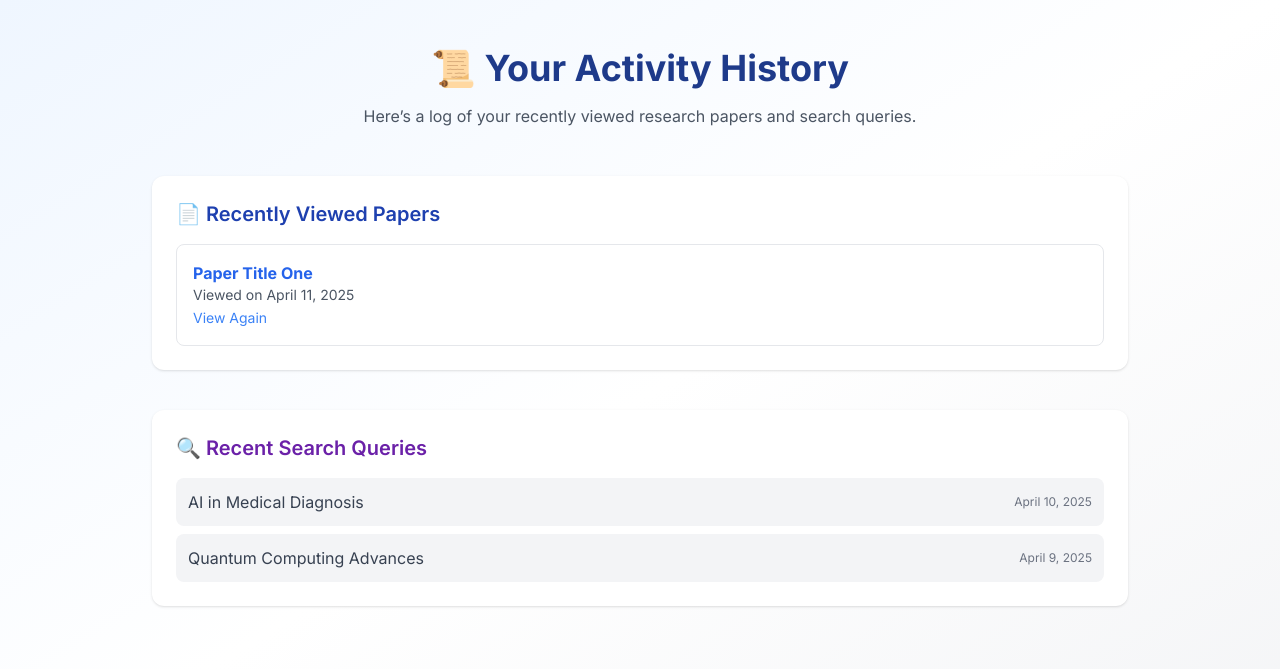
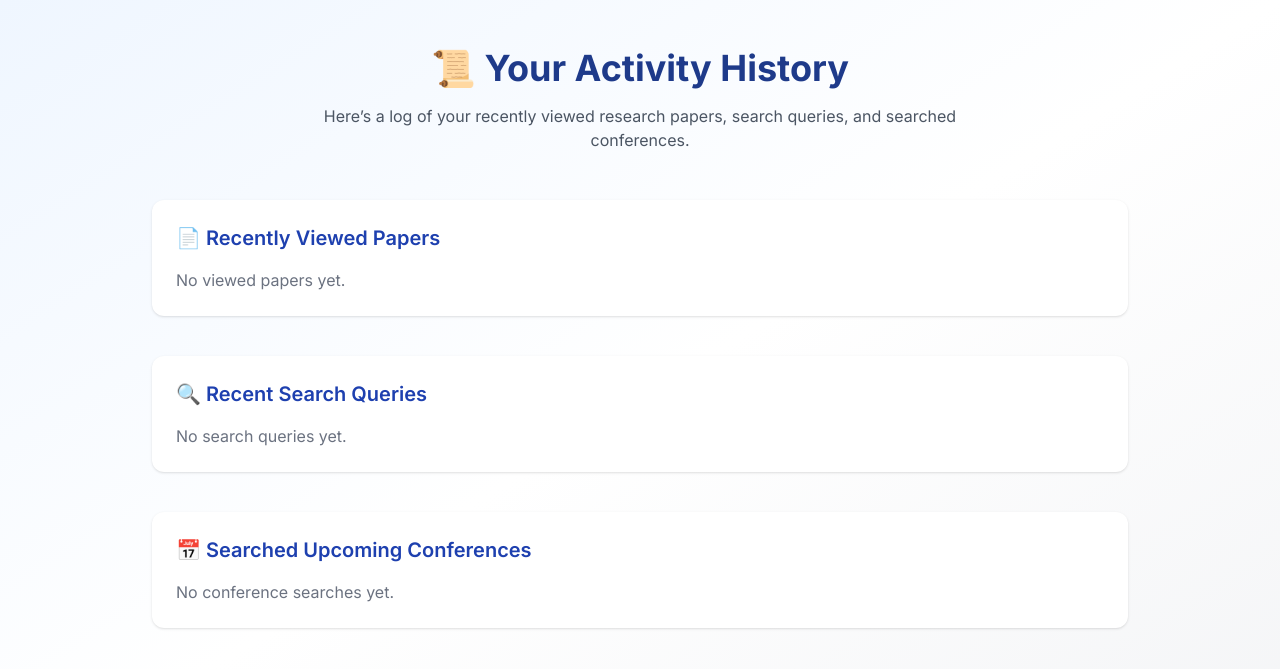
Before and after one commit to Priya-173github/AI-Assistant, a Flask app: page /history in a window 1280 px wide. Shown: the top 669 px of the page. Run offline with Flask 3, Linux system fonts and the light colour scheme; a user stored in the database is signed in; some libraries are stand-ins or nearby versions.

Commit message:
user history feature addded

```diff
--- a/website/Scraper.py
+++ b/website/Scraper.py
@@ -22,8 +22,9 @@ def fetch_arxiv_abstracts(query, max_results=15):
     for entry in entries:
         title = entry.title.text.strip()
         abstract = entry.summary.text.strip()
+        url = entry.id.text.strip()
 
-        abstracts.append((title, abstract))
+        abstracts.append((title, abstract,url))
 
     return abstracts
 
--- a/website/templates/history.html
+++ b/website/templates/history.html
@@ -14,7 +14,14 @@
       0% { opacity: 0; transform: translateY(10px); }
       100% { opacity: 1; transform: translateY(0); }
     }
-    .tag { background: #e2e8f0; padding: 0.25rem 0.5rem; border-radius: 0.375rem; font-size: 0.75rem; font-weight: 600; color: #1e293b; }
+    .tag {
+      background: #e2e8f0;
+      padding: 0.25rem 0.5rem;
+      border-radius: 0.375rem;
+      font-size: 0.75rem;
+      font-weight: 600;
+      color: #1e293b;
+    }
   </style>
 </head>
 <body class="bg-gradient-to-br from-blue-50 via-white to-gray-100 text-gray-800 min-h-screen">
@@ -22,35 +29,62 @@
 <section class="max-w-5xl mx-auto px-6 py-12">
   <div class="text-center mb-12">
     <h1 class="text-4xl font-extrabold text-blue-900 mb-4 fade-in">📜 Your Activity History</h1>
-    <p class="text-md text-gray-600 max-w-2xl mx-auto fade-in">Here’s a log of your recently viewed research papers and search queries.</p>
+    <p class="text-md text-gray-600 max-w-2xl mx-auto fade-in">
+      Here’s a log of your recently viewed research papers, search queries, and searched conferences.
+    </p>
   </div>
 
   <!-- Recently Viewed Papers -->
   <div class="mb-10 fade-in bg-white p-6 rounded-xl shadow">
     <h2 class="text-xl font-semibold text-blue-800 mb-4">📄 Recently Viewed Papers</h2>
     <ul class="space-y-4">
-      <li class="p-4 border border-gray-200 rounded-lg hover:bg-blue-50 transition">
-        <h3 class="font-bold text-blue-600 hover:underline cursor-pointer">Paper Title One</h3>
-        <p class="text-sm text-gray-600">Viewed on April 11, 2025</p>
-        <a href="/paper/1" class="text-sm text-blue-500 hover:underline">View Again</a>
-      </li>
-      <!-- Add more paper entries dynamically here -->
+      {% for paper in viewed_papers %}
+        <li class="p-4 border border-gray-200 rounded-lg hover:bg-blue-50">
+          <div class="font-semibold text-gray-800">{{ paper.title }}</div>
+          <div>
+            <a href="{{ paper.url }}" target="_blank" class="text-blue-500 text-sm underline">View Paper</a>
+          </div>
+          <div class="text-gray-400 text-xs mt-1">
+            {{ paper.timestamp.astimezone().strftime('%d %b %Y %H:%M') }}
+          </div>
+        </li>
+      {% else %}
+        <li class="text-gray-500">No viewed papers yet.</li>
+      {% endfor %}
     </ul>
   </div>
 
-  <!-- Recent Search History -->
+  <!-- Recent Search Queries -->
+  <div class="mb-10 fade-in bg-white p-6 rounded-xl shadow">
+    <h2 class="text-xl font-semibold text-blue-800 mb-4">🔍 Recent Search Queries</h2>
+    <ul class="space-y-4">
+      {% for query in recent_queries %}
+        <li class="p-4 border border-gray-200 rounded-lg hover:bg-blue-50">
+          <div class="font-medium text-gray-700">{{ query.query }}</div>
+          <div class="text-gray-400 text-xs mt-1">
+            {{ query.timestamp.strftime('%d %b %Y %H:%M') }}
+          </div>
+        </li>
+      {% else %}
+        <li class="text-gray-500">No search queries yet.</li>
+      {% endfor %}
+    </ul>
+  </div>
+
+  <!-- Searched Conferences -->
   <div class="fade-in bg-white p-6 rounded-xl shadow">
-    <h2 class="text-xl font-semibold text-purple-800 mb-4">🔍 Recent Search Queries</h2>
-    <ul class="space-y-2">
-      <li class="flex justify-between items-center bg-gray-100 p-3 rounded-lg">
-        <span class="text-gray-700">AI in Medical Diagnosis</span>
-        <span class="text-xs text-gray-500">April 10, 2025</span>
-      </li>
-      <li class="flex justify-between items-center bg-gray-100 p-3 rounded-lg">
-        <span class="text-gray-700">Quantum Computing Advances</span>
-        <span class="text-xs text-gray-500">April 9, 2025</span>
-      </li>
-      <!-- Add more queries dynamically here -->
+    <h2 class="text-xl font-semibold text-blue-800 mb-4">📅 Searched Upcoming Conferences</h2>
+    <ul class="space-y-4">
+      {% for conf in conference_queries %}
+        <li class="p-4 border border-gray-200 rounded-lg hover:bg-blue-50">
+          <div class="font-medium text-gray-700">{{ conf.query }}</div>
+          <div class="text-gray-400 text-xs mt-1">
+            {{ conf.timestamp.strftime('%d %b %Y %H:%M') }}
+          </div>
+        </li>
+      {% else %}
+        <li class="text-gray-500">No conference searches yet.</li>
+      {% endfor %}
     </ul>
   </div>
 </section>
--- a/website/views.py
+++ b/website/views.py
@@ -1,14 +1,29 @@
 from flask import Blueprint, render_template, request, flash, jsonify
 from flask_login import login_required, current_user
+from werkzeug.utils import redirect
+from sqlalchemy import desc
+
+from .models import ViewedPaperHistory, SearchHistory, ConferenceSearchHistory
 from . import Scraper
 from . import API
+from website import db
 import logging
 import re
 
+import pytz
+from datetime import datetime
+
 views = Blueprint('views', __name__)
 
-@views.route('/conferences')
+@views.route("/conferences", methods=['GET', 'POST'])
+@login_required
 def conferences_page():
+    if request.method == 'POST':
+        query = request.form.get("query")
+        if query:
+            history = ConferenceSearchHistory(query=query, user_id=current_user.id)
+            db.session.add(history)
+            db.session.commit()
     return render_template('conferences.html')
 
 @views.route('/', methods=['GET', 'POST'])
@@ -21,11 +36,15 @@ def feed():
     return render_template('socialmedia.html', user=current_user)
 
 @views.route("/search", methods=['GET', 'POST'])
+@login_required
 def search():
     if request.method == 'POST':
         query = request.form['query']
         abstracts = Scraper.fetch_arxiv_abstracts(query)
         if abstracts:
+            history = SearchHistory(query=query, user_id=current_user.id)
+            db.session.add(history)
+            db.session.commit()
             return render_template("results.html", abstracts=abstracts)
         else:
             return "No results found", 404
@@ -34,10 +53,6 @@ def search():
 @views.route('/grants')
 def grants():
     return render_template('grants.html')
-
-@views.route("/history")
-def history():
-    return render_template("history.html")
 
 @views.route('/process', methods=['POST'])
 def process_abstracts():
@@ -78,3 +93,60 @@ def process_summary_text(summary):
     summary = re.sub(r"\*\*(.*?)\*\*", r"<strong>\1</strong>", summary)
     summary = summary.replace("* ", "<br>")
     return summary
+
+@views.route("/history")
+@login_required
+def history():
+    india = pytz.timezone('Asia/Kolkata')
+
+    viewed_papers = db.session.query(ViewedPaperHistory)\
+        .filter(ViewedPaperHistory.user_id == current_user.id)\
+        .order_by(desc(ViewedPaperHistory.timestamp)).limit(10).all()
+
+    recent_queries = db.session.query(SearchHistory)\
+        .filter(SearchHistory.user_id == current_user.id)\
+        .order_by(desc(SearchHistory.timestamp)).limit(10).all()
+
+    conference_queries = db.session.query(ConferenceSearchHistory)\
+        .filter(ConferenceSearchHistory.user_id == current_user.id)\
+        .order_by(desc(ConferenceSearchHistory.timestamp)).limit(10).all()
+
+    grants_viewed = db.session.query(GrantViewHistory)\
+        .filter(GrantViewHistory.user_id == current_user.id)\
+        .order_by(desc(GrantViewHistory.timestamp)).limit(10).all()
+
+    # ⏰ Convert all timestamps to IST
+    for item in viewed_papers + recent_queries + conference_queries + grants_viewed:
+        item.timestamp = item.timestamp.astimezone(india)
+
+    return render_template("history.html",
+        viewed_papers=viewed_papers,
+        recent_queries=recent_queries,
+        conference_queries=conference_queries,
+        grants_viewed=grants_viewed)
+
+@views.route("/view_paper")
+@login_required
+def view_paper():
+    title = request.args.get("title")
+    url = request.args.get("url")
+    if title and url:
+        history = ViewedPaperHistory(title=title, url=url, user_id=current_user.id)
+        db.session.add(history)
+        db.session.commit()
+        return redirect(url)
+    return "Invalid request", 400
+
+from .models import GrantViewHistory
+
+@views.route('/view_grant')
+@login_required
+def view_grant():
+    title = request.args.get("title")
+    url = request.args.get("url")
+    if title and url:
+        history = GrantViewHistory(title=title, url=url, user_id=current_user.id)
+        db.session.add(history)
+        db.session.commit()
+        return redirect(url)
+    return "Invalid grant", 400
```
Also changed, not shown: website/models.py (+31 -3 lines), website/templates/conferences.html (+8 -1 lines), website/templates/results.html (+17 -3 lines), instance/database.db.
